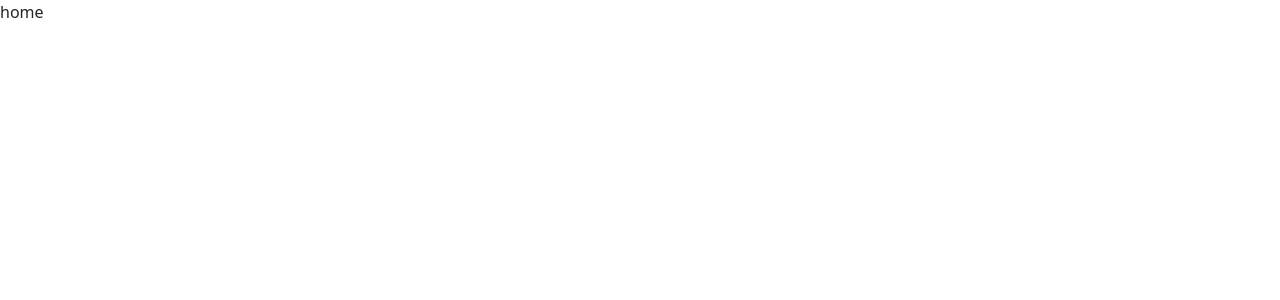
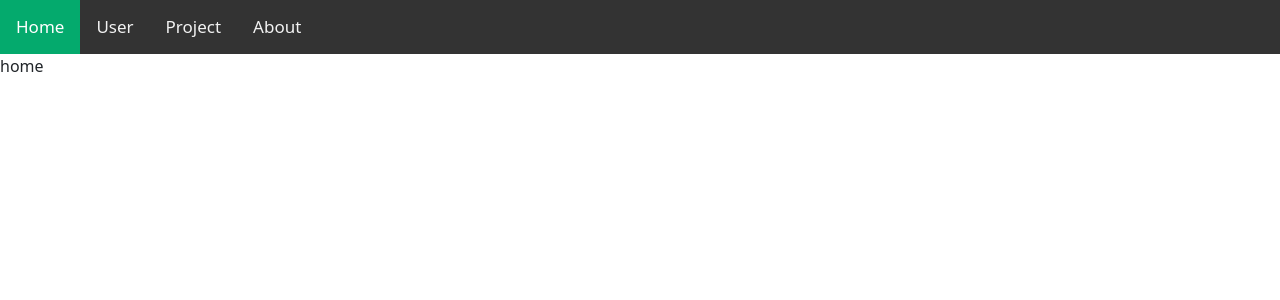
Before and after one commit to qtt153759/ManageUser_Frontend, a React (Create React App) app: page / in a window 1280 px wide. Shown: the top 300 px of the page. Built offline with nearby package versions, Linux system fonts and the light colour scheme.

Commit message:
phần quyền router frontend

```diff
--- a/src/App.js
+++ b/src/App.js
@@ -1,44 +1,20 @@
 import "./App.scss";
 import Nav from "./components/Navigation/Nav";
-import { BrowserRouter as Router, Switch, Route, Link } from "react-router-dom";
-import Login from "./components/Login/Login";
-import Register from "./components/Register/Register";
+import AppRoutes from "./Route/AppRoutes";
+import { BrowserRouter as Router } from "react-router-dom";
 import { ToastContainer } from "react-toastify";
 import "react-toastify/dist/ReactToastify.css";
-import User from "./components/ManageUser/User";
-import { useEffect, useState } from "react";
-import _ from "lodash";
 function App() {
-    const [account, setAccount] = useState({});
-    useEffect(() => {
-        let session = sessionStorage.getItem("account");
-        if (session) {
-            setAccount(JSON.parse(session));
-        }
-    }, []);
     return (
+        <>
             <Router>
+                <div className="app-header">
+                    <Nav />
+                </div>
                 <div className="app-container">
-                {account && !_.isEmpty(account) && account.isAuthenticated && (
-                    <Nav />
-                )}
-                <Switch>
-                    <Route path="/about">about </Route>
-                    <Route path="/users">users </Route>
-                    <Route path="/" exact>
-                        home
-                    </Route>
-                    <Route path="/login">
-                        <Login />
-                    </Route>
-                    <Route path="/register">
-                        <Register />
-                    </Route>
-                    <Route path="/user">
-                        <User />
-                    </Route>
-                    <Route path="*">404 not found</Route>
-                </Switch>
+                    <AppRoutes />
+                </div>
+            </Router>
             <ToastContainer
                 position="bottom-center"
                 autoClose={3000}
@@ -50,8 +26,7 @@ function App() {
                 draggable
                 pauseOnHover
             />
-            </div>
-        </Router>
+        </>
     );
 }
 
--- /dev/null
+++ b/src/Route/AppRoutes.js
@@ -0,0 +1,31 @@
+import React from "react";
+import { BrowserRouter as Router, Switch, Route, Link } from "react-router-dom";
+import Login from "../components/Login/Login";
+import Register from "../components/Register/Register";
+import User from "../components/ManageUser/User";
+import PrivateRoutes from "./PrivateRoutes";
+const AppRoutes = () => {
+    const Project = () => {
+        return <div></div>;
+    };
+    return (
+        <>
+            <Switch>
+                <PrivateRoutes path="/user" component={User} />
+                <PrivateRoutes path="/project" component={Project} />
+                <Route path="/" exact>
+                    home
+                </Route>
+                <Route path="/login">
+                    <Login />
+                </Route>
+                <Route path="/register">
+                    <Register />
+                </Route>
+                <Route path="*">404 not found</Route>
+            </Switch>
+        </>
+    );
+};
+
+export default AppRoutes;
--- /dev/null
+++ b/src/Route/PrivateRoutes.js
@@ -0,0 +1,22 @@
+import { Route } from "react-router-dom";
+import { useEffect } from "react";
+import { useHistory } from "react-router-dom/cjs/react-router-dom.min";
+const PrivateRoutes = (props) => {
+    let history = useHistory();
+    useEffect(() => {
+        let session = sessionStorage.getItem("account");
+        console.log(session);
+
+        if (!session) {
+            history.push("/login");
+            window.location.reload();
+        }
+    }, []);
+    return (
+        <>
+            <Route path={props.path} component={props.component} />
+        </>
+    );
+};
+
+export default PrivateRoutes;
--- a/src/components/Login/Login.js
+++ b/src/components/Login/Login.js
@@ -1,4 +1,4 @@
-import React, { useState } from "react";
+import { useEffect, useState } from "react";
 import { useHistory } from "react-router-dom";
 import { toast } from "react-toastify";
 import { loginUser } from "../../Service/userService";
@@ -14,6 +14,14 @@ const Login = () => {
     const handleMoveToRegister = () => {
         history.push("/register");
     };
+    useEffect(() => {
+        let session = sessionStorage.getItem("account");
+        console.log(session);
+        if (session) {
+            history.push("/");
+            window.location.reload();
+        }
+    }, []);
     const handleLogin = async () => {
         setObjValidInput(defaultObjValideInput);
         if (!valueLogin) {
@@ -36,10 +44,16 @@ const Login = () => {
                 };
                 sessionStorage.setItem("account", JSON.stringify(data));
                 history.push("/user");
+                window.location.reload();
                 return;
             } else {
                 toast.error(response.data.EM);
             }
+        }
+    };
+    const handlePressEnter = (event) => {
+        if (event.charCode === 13) {
+            handleLogin();
         }
     };
     return (
@@ -84,6 +98,7 @@ const Login = () => {
                             onChange={(event) =>
                                 setPassword(event.target.value)
                             }
+                            onKeyPress={(event) => handlePressEnter(event)}
                         />
                         <button
                             className="btn btn-primary"
--- a/src/components/ManageUser/User.js
+++ b/src/components/ManageUser/User.js
@@ -1,14 +1,6 @@
 import React, { useEffect } from "react";
-import { useHistory } from "react-router-dom";
 
 const User = () => {
-    let history = useHistory();
-    useEffect(() => {
-        let session = sessionStorage.getItem("account");
-        if (!session) {
-            history.push("/login");
-        }
-    }, []);
     return <div>ManageUser</div>;
 };
 
--- a/src/components/Navigation/Nav.js
+++ b/src/components/Navigation/Nav.js
@@ -1,16 +1,27 @@
-import React from "react";
+import React, { useEffect, useState } from "react";
 import "./Nav.scss";
-import { NavLink } from "react-router-dom";
+import { NavLink, useLocation } from "react-router-dom";
 const Nav = () => {
+    const [isShow, setIsShow] = useState(true);
+    let location = useLocation();
+    useEffect(() => {
+        if (location.pathname === "/login") {
+            setIsShow(false);
+        }
+    }, []);
     return (
+        <>
+            {isShow === true && (
                 <div className="topnav">
                     <NavLink to="/" exact>
                         Home
                     </NavLink>
-            <NavLink to="/news">News</NavLink>
-            <NavLink to="/contact">Contact</NavLink>
+                    <NavLink to="/user">User</NavLink>
+                    <NavLink to="/project">Project</NavLink>
                     <NavLink to="/about">About</NavLink>
                 </div>
+            )}
+        </>
     );
 };
 
```
Also changed, not shown: src/Route/DevRoutes.js (added). Lines whose indentation alone changed are shown as unchanged.
